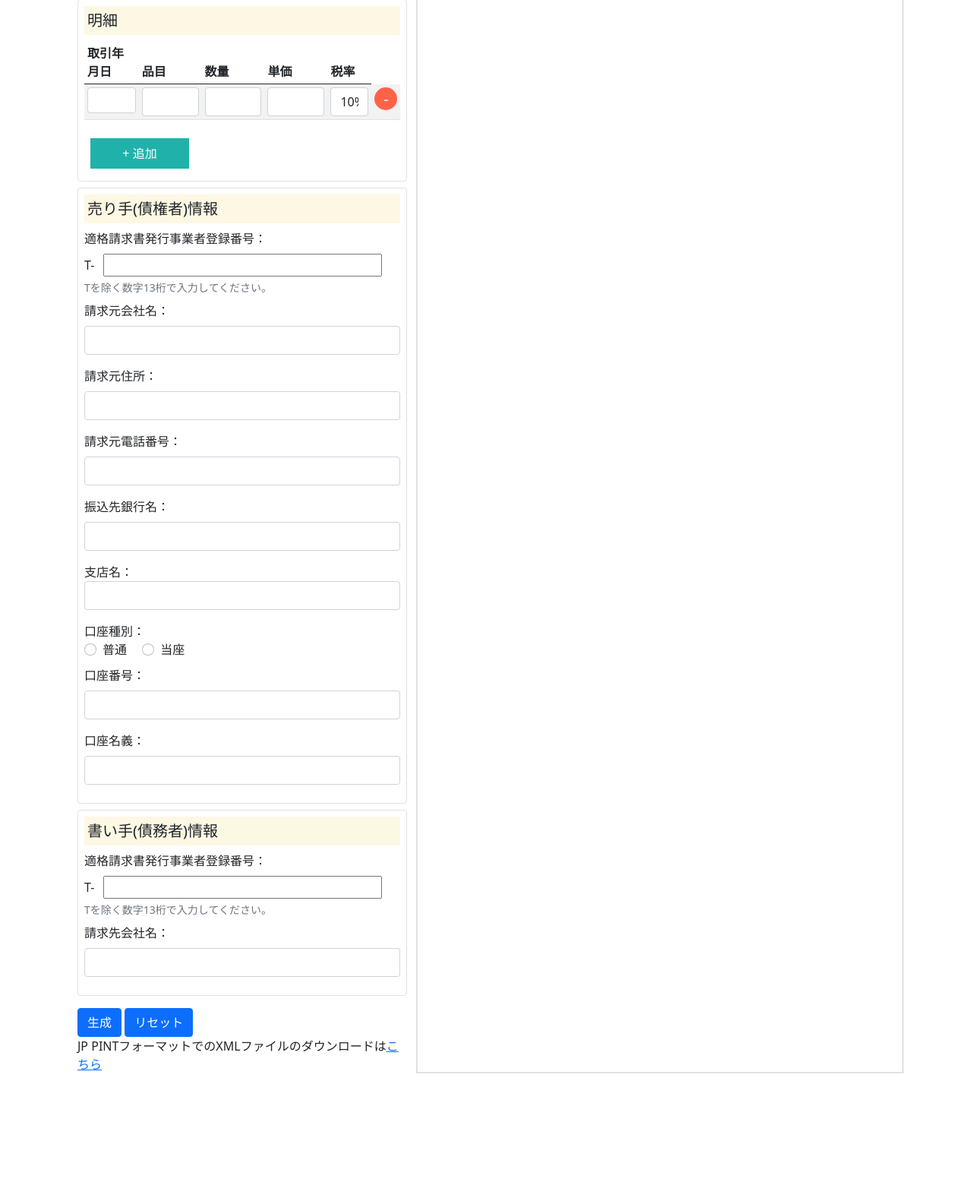
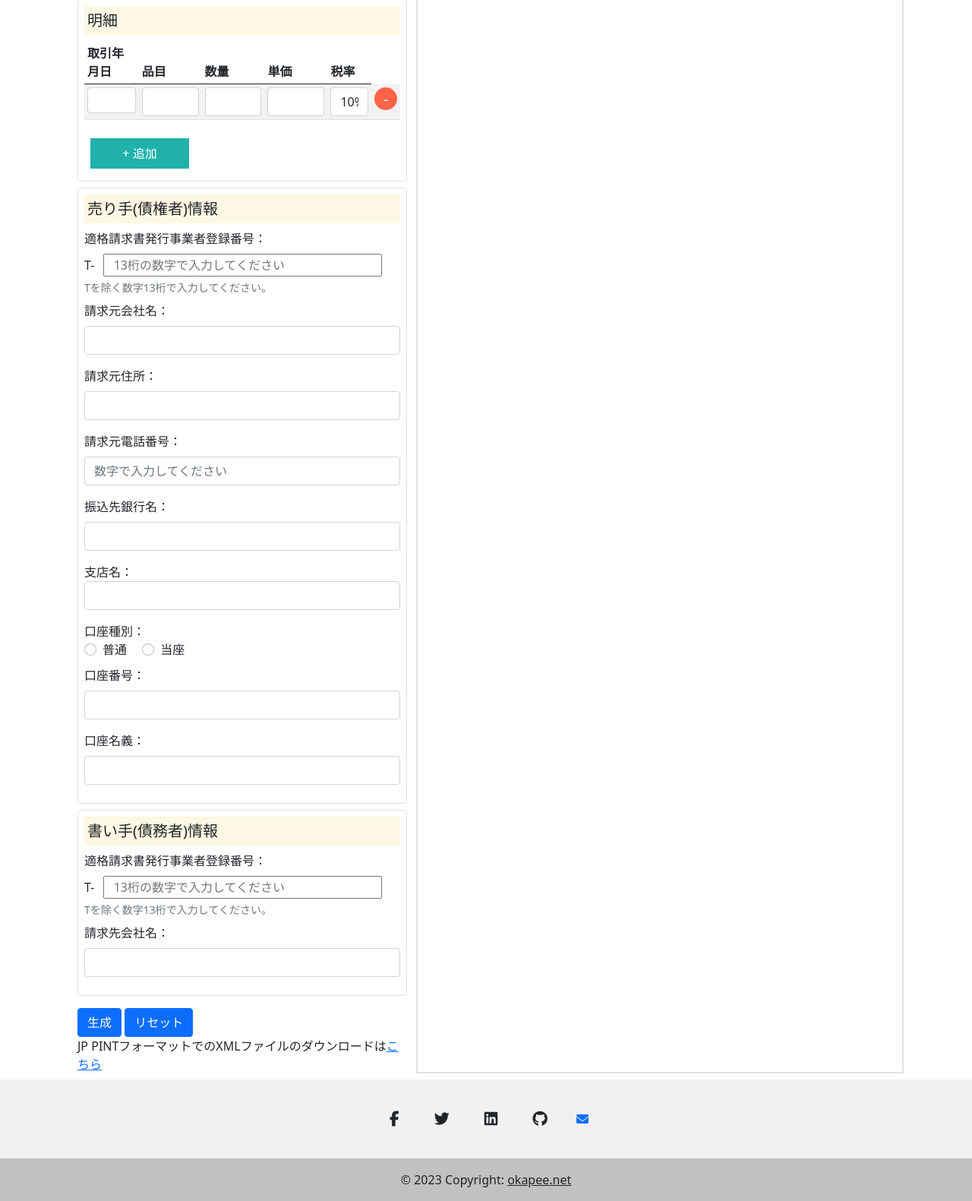
Before and after one commit to okapee/pdf_peppol_builder, a Flask app: page / in a window 1280 px wide. Shown: the part 1086-2667 px from the top of the page at 76% size. Before the commit the page ends 2499 px from the top, so only its background shows below. Run offline with Flask 2, Linux system fonts and the light colour scheme; some libraries are stand-ins or nearby versions.

Commit message:
フォームのバリデーションとフッターを追加

```diff
--- a/app.py
+++ b/app.py
@@ -41,9 +41,6 @@ pdfmetrics.registerFont(TTFont("kokuri", font_path))
 
 file_path = ""
 filename = ""
-
-# font_path = Path(__file__).parent / "static" / "font" / "kokuri-subset.ttf"
-# custom_font = TrueTypeFont.true_type_font_from_file(font_path)
 
 dictConfig(
     {
@@ -100,8 +97,6 @@ def callfromajax():
         # フォントの設定(第1引数：フォント、第2引数：サイズ)
         page.setFont("kokuri", 18)
 
-        # amount = str(int(detail1[2])*int(detail1[3]) / 1.1) if req["amount"] == "" else req["amount"]
-
         detailAmount = 0
         # 明細取得
         for i, detail in enumerate(req['detail']):
@@ -125,12 +120,6 @@ def callfromajax():
             page.drawCentredString(350, 450 - 25*i, detail[2])
             page.drawCentredString(430, 450 - 25*i, detail[3])
             page.drawCentredString(510, 450 - 25*i, str(math.floor(int(detail[2] if str.isdigit(detail[2]) else 0)*int(detail[3] if str.isdigit(detail[3]) else 0)*10) / 10))
-
-        # detailList = request.form['detail1[]']
-        # app.logger.warning(f"invoice_no: {invoiceNo}, issueDate: {issueDate}")
-        app.logger.warning(f"detail: {detail}")
-
-        # output_path = Path.cwd() / "tmp" / filename
 
         # 表示用請求金額
         dispAmount = ''
@@ -227,12 +216,5 @@ def pintdownload():
     response.headers['Content-Disposition'] = 'attachment;filename=pint_min.xml'
     return response
 
-    # return send_file(
-    #     downloadFile,
-    #     as_attachment=True,
-    #     mimetype="text/xml",
-    # )
-
-
 if __name__ == "__main__":
     app.run(host="0.0.0.0", port=8888, debug=True)
--- a/static/css/style.css
+++ b/static/css/style.css
@@ -26,6 +26,22 @@ body {
     border: none;
     border-radius: 15px;
 }
+
+/* デフォルトでは非表示 */
+.error {
+    display: none;
+}
+
+/* 隣接セレクタで
+ * input:invalidの隣の
+ * エラーメッセージは表示する
+ */
+input:invalid+.error {
+    font-size: 0.9em;
+    display: block;
+    color: red;
+}
+
 #addRow {
     width: 130px;
     height: 40px;
--- a/templates/base.html
+++ b/templates/base.html
@@ -15,6 +15,10 @@
 
       gtag("config", "G-P43RRHY165");
     </script>
+    <script
+      src="https://kit.fontawesome.com/6b7eac5aa3.js"
+      crossorigin="anonymous"
+    ></script>
     <meta charset="utf-8" />
     <meta http-equiv="X-UA-Compatible" content="IE=edge" />
     <meta
@@ -78,5 +82,66 @@
     ></script>
 
     {% block navbar %} {% endblock %} {% block content %} {% endblock %}
+
+    <footer class="text-center text-white" style="background-color: #f1f1f1">
+      <!-- Grid container -->
+      <div class="container pt-4">
+        <!-- Section: Social media -->
+        <section class="mb-4">
+          <!-- Facebook -->
+          <a
+            class="btn btn-link btn-floating btn-lg text-dark m-1"
+            href="https://www.facebook.com/okapee"
+            role="button"
+            data-mdb-ripple-color="dark"
+            ><i class="fab fa-facebook-f"></i
+          ></a>
+          <!-- Twitter -->
+          <a
+            class="btn btn-link btn-floating btn-lg text-dark m-1"
+            href="https://twitter.com/okapee0608"
+            role="button"
+            data-mdb-ripple-color="dark"
+            ><i class="fab fa-twitter"></i
+          ></a>
+          <!-- Linkedin -->
+          <a
+            class="btn btn-link btn-floating btn-lg text-dark m-1"
+            href="https://www.linkedin.com/in/okapee0608/"
+            role="button"
+            data-mdb-ripple-color="dark"
+            ><i class="fab fa-linkedin"></i
+          ></a>
+          <!-- Github -->
+          <a
+            class="btn btn-link btn-floating btn-lg text-dark m-1"
+            href="https://github.com/okapee"
+            role="button"
+            data-mdb-ripple-color="dark"
+            ><i class="fab fa-github"></i
+          ></a>
+          <!-- Mail -->
+          <a
+            class="btn btn-link btn-floating"
+            href="mailto:okapee.masapiro@gmail.com"
+            role="button"
+            data-mdb-ripple-color="dark"
+            ><i class="fa-sharp fa-solid fa-envelope"></i
+          ></a>
+        </section>
+        <!-- Section: Social media -->
+      </div>
+      <!-- Grid container -->
+
+      <!-- Copyright -->
+      <div
+        class="text-center text-dark p-3"
+        style="background-color: rgba(0, 0, 0, 0.2)"
+      >
+        © 2023 Copyright:
+        <a class="text-dark" href="http://okapee.net/">okapee.net</a>
+      </div>
+      <!-- Copyright -->
+    </footer>
   </body>
 </html>
--- a/templates/main.html
+++ b/templates/main.html
@@ -195,10 +195,14 @@
               <input
                 id="registerNo"
                 class="col-10"
-                type="number"
+                type="text"
+                placeholder="13桁の数字で入力してください"
+                maxlength="13"
+                pattern="^[0-9]{13}$"
                 name="registerNo"
                 class="form-control"
               />
+              <div class="error">正しい形式で入力してください</div>
             </div>
           </div>
           <div class="form-text mb-2">Tを除く数字13桁で入力してください。</div>
@@ -220,10 +224,14 @@
             <label for="issuerTel" class="form-label">請求元電話番号：</label>
             <input
               id="issuerTel"
-              type="number"
+              type="tel"
+              pattern="\d{2,4}-?\d{2,4}-?\d{3,4}"
+              placeholder="数字で入力してください"
+              maxlength="11"
               name="issuerTel"
               class="form-control"
             />
+            <div class="error">正しい形式の電話番号を入力してください</div>
           </div>
           <div class="form-group mb-3">
             <label for="bank" class="form-label">振込先銀行名：</label>
@@ -291,10 +299,14 @@
               <input
                 id="buyerNo"
                 class="col-10"
-                type="number"
+                type="text"
+                placeholder="13桁の数字で入力してください"
+                maxlength="13"
+                pattern="^[0-9]{13}$"
                 name="buyerNo"
                 class="form-control"
               />
+              <div class="error">正しい形式で入力してください</div>
             </div>
           </div>
           <div class="form-text mb-2">Tを除く数字13桁で入力してください。</div>
@@ -347,21 +359,6 @@
         detailList.push(tmpList);
       }
 
-      // console.log(`detailList: ${detailList[1][1]}`);
-
-      /*var detail1List = [];
-      var detail1 = $(".detail1").serializeArray();
-      detailList.push(detail1);
-      console.log(`detailList: ${detailList}`);
-
-      detail1.forEach(elm => {
-        Object.keys(elm).forEach(key => {
-          if(key=='value'){
-            detail1List.push(elm[key]);
-          }
-        });
-      });
-      */
       var formdata = JSON.stringify(
          {
             "fileSpecNo": Math.random().toString(32).substring(2),
```
